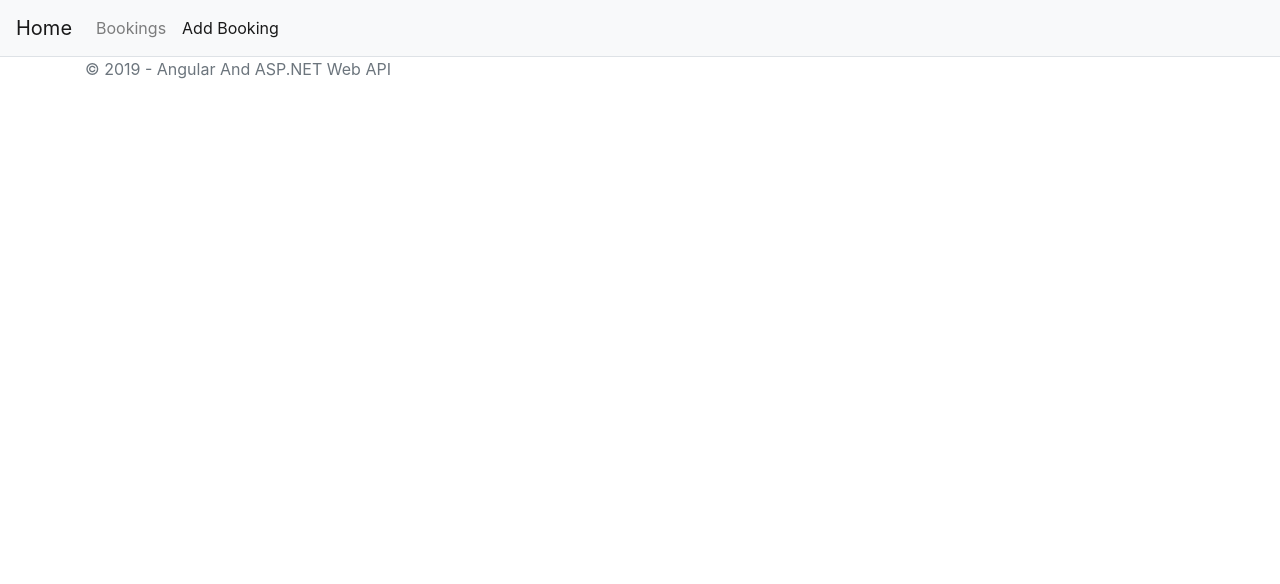
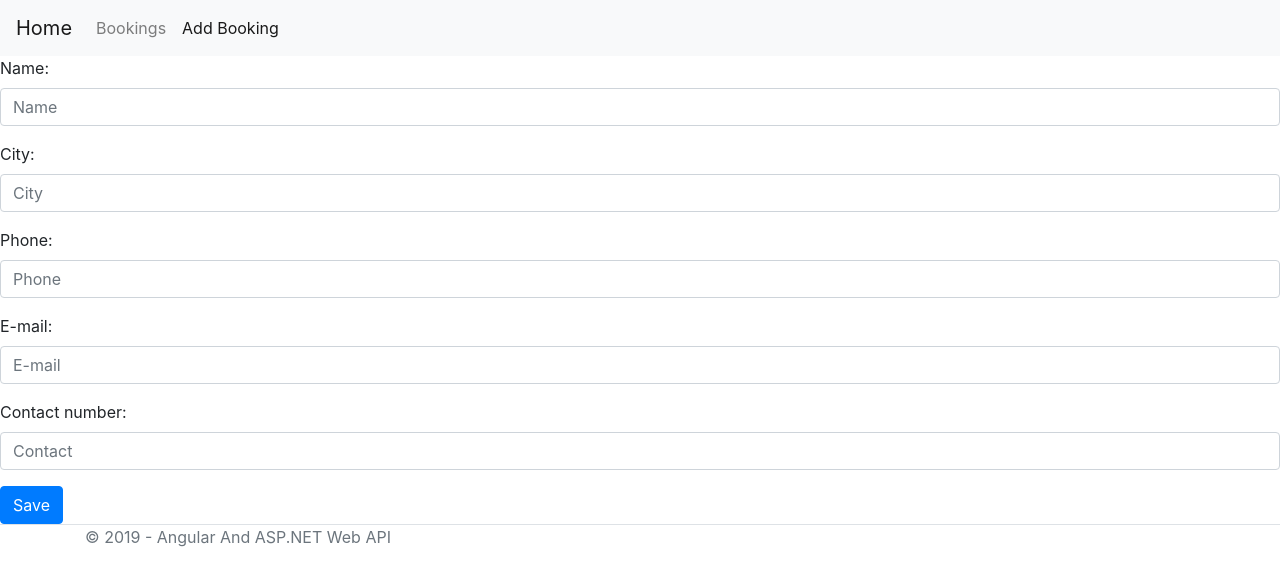
Before and after one commit to amelrahmanovic/AN, an Angular app: page /provider/add in a window 1280 px wide. Before the commit this address led to /. Shown: the top 584 px of the page. Built offline with nearby package versions, Linux system fonts and the light colour scheme.

Commit message:
Add new Provider in database.

```diff
--- a/src/app/app-routing.module.ts
+++ b/src/app/app-routing.module.ts
@@ -4,6 +4,8 @@ import { Routes, RouterModule } from '@angular/router';
 import { BookingGetComponent } from './booking-get/booking-get.component';
 import { BookingAddComponent } from './booking-add/booking-add.component';
 import { HomeComponent } from './home/home.component';
+
+import { ProviderAddComponent } from './provider-add/provider-add.component';
 
 
 const routes: Routes = [
@@ -18,6 +20,10 @@ const routes: Routes = [
   {
     path: 'booking/add',
     component: BookingAddComponent
+  },
+  {
+    path: 'provider/add',
+    component: ProviderAddComponent
   }
 ];
 
--- a/src/app/app.module.ts
+++ b/src/app/app.module.ts
@@ -7,13 +7,15 @@ import { AppComponent } from './app.component';
 import { BookingGetComponent } from './booking-get/booking-get.component';
 import { BookingAddComponent } from './booking-add/booking-add.component';
 import { HomeComponent } from './home/home.component';
+import { ProviderAddComponent } from './provider-add/provider-add.component';
 
 @NgModule({
   declarations: [
     AppComponent,
     BookingGetComponent,
     BookingAddComponent,
-    HomeComponent
+    HomeComponent,
+    ProviderAddComponent
   ],
   imports: [
     BrowserModule,
--- a/src/app/booking-add/booking-add.component.html
+++ b/src/app/booking-add/booking-add.component.html
@@ -5,10 +5,23 @@
           <form >
               <div class="form-group">
                   <label>Provider:</label>
-                  <select name="capacity_provider_id" formControlName="capacity_provider_id" #capacity_provider_id class="form-control">
-                      <option value="{{pro.id}}" *ngFor="let pro of providers">{{pro.name}} | {{pro.email}} | {{pro.contract_number}}  </option>
-                  </select>
 
+                  <div class="container" style="padding-left: 0px;">
+                      <div class="row">
+                        <div class="col-lg-10 col-md-10 col-md-10 col-sm-10">
+                            <select name="capacity_provider_id" formControlName="capacity_provider_id" #capacity_provider_id class="form-control">
+                                <option value="{{pro.id}}" *ngFor="let pro of providers">{{pro.name}} | {{pro.email}} | {{pro.contract_number}}  </option>
+                            </select>
+                        </div>
+                        <div class="col-lg-2 col-md-2 col-md-2 col-sm-2">
+                            <button type="button" class="btn btn-primary" data-toggle="modal" routerLink="/provider/add">
+                              +
+                            </button>
+                        </div>
+                      </div>
+                    </div>
+                </div>
+                <div class="form-group">
                   <label>Object:</label>
                   <input type="text" class="form-control" name="Object" id="Object" placeholder="Object" formControlName="Object" #Object required>
               </div>
--- /dev/null
+++ b/src/app/provider-add/provider-add.component.html
@@ -0,0 +1,23 @@
+<form>
+  <div class="form-group">
+      <label>Name:</label>
+      <input type="text" class="form-control" name="Name" id="Name" placeholder="Name" #Name required>
+  </div>
+  <div class="form-group">
+      <label>City:</label>
+      <input type="text" class="form-control" name="City" id="City" placeholder="City" #City >
+  </div>
+  <div class="form-group">
+      <label>Phone:</label>
+      <input type="text" class="form-control" name="Phone" id="Phone" placeholder="Phone" #Phone>
+  </div>
+  <div class="form-group">
+      <label>E-mail:</label>
+      <input type="email" class="form-control" name="Email" id="Email" placeholder="E-mail" #Email>
+  </div>
+  <div class="form-group">
+      <label>Contact number:</label>
+      <input type="text" class="form-control" name="Contact" id="Contact" placeholder="Contact" #Contact>
+  </div>
+  <button type="button" class="btn btn-primary" (click)="add(Name.value, City.value, Phone.value, Email.value, Contact.value)">Save</button>
+</form>
--- /dev/null
+++ b/src/app/provider-add/provider-add.component.ts
@@ -0,0 +1,27 @@
+import { Component, OnInit } from '@angular/core';
+import { FormsModule } from '@angular/forms';
+import Provider from '../Provider';
+import { ProviderService } from '../provider.service';
+import { Router } from '@angular/router';
+
+@Component({
+  selector: 'app-provider-add',
+  templateUrl: './provider-add.component.html',
+  styleUrls: ['./provider-add.component.css']
+})
+export class ProviderAddComponent implements OnInit {
+  provider: Provider = new Provider();
+  constructor(private ps: ProviderService) {}
+  add(Name, City, Phone, Email, Contact) {
+    this.provider.id = 0;
+    this.provider.name = Name;
+    this.provider.city = City;
+    this.provider.phone = Phone;
+    this.provider.email = Email;
+    this.provider.contract_number = Contact;
+    this.ps.Post(this.provider);
+
+    alert('New provider added in database');
+  }
+  ngOnInit() {}
+}
```
Also changed, not shown: src/app/provider-add/provider-add.component.css (added).
